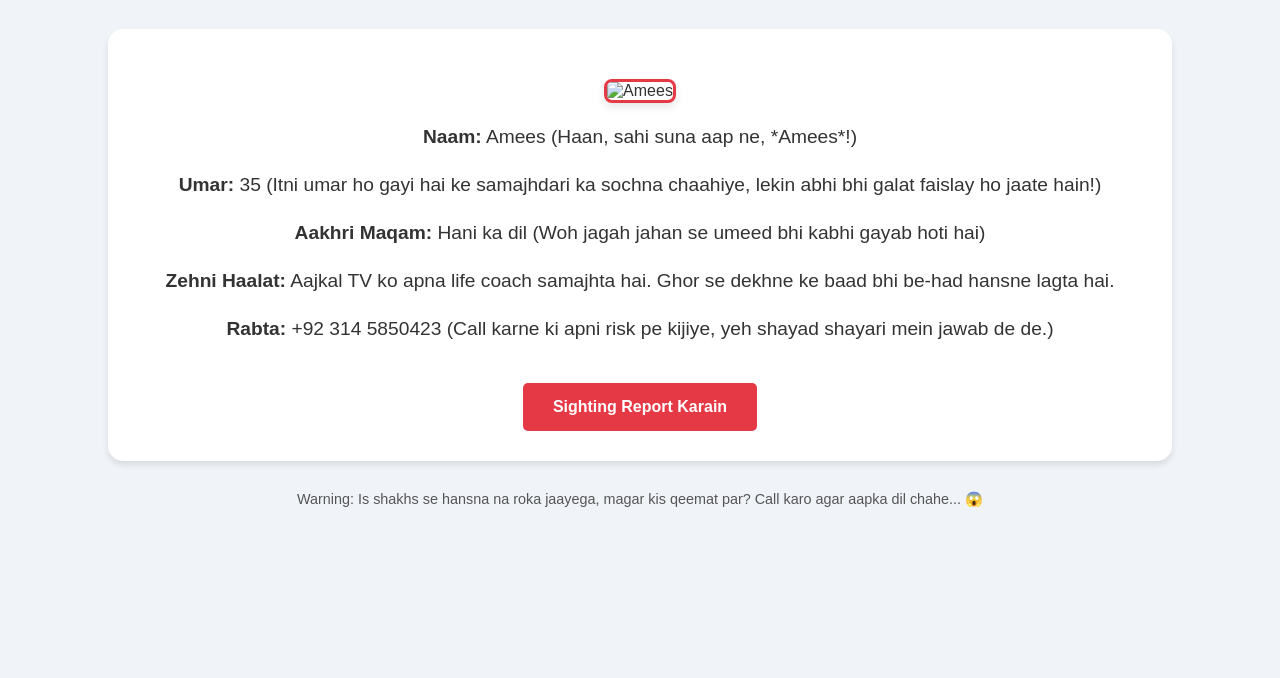
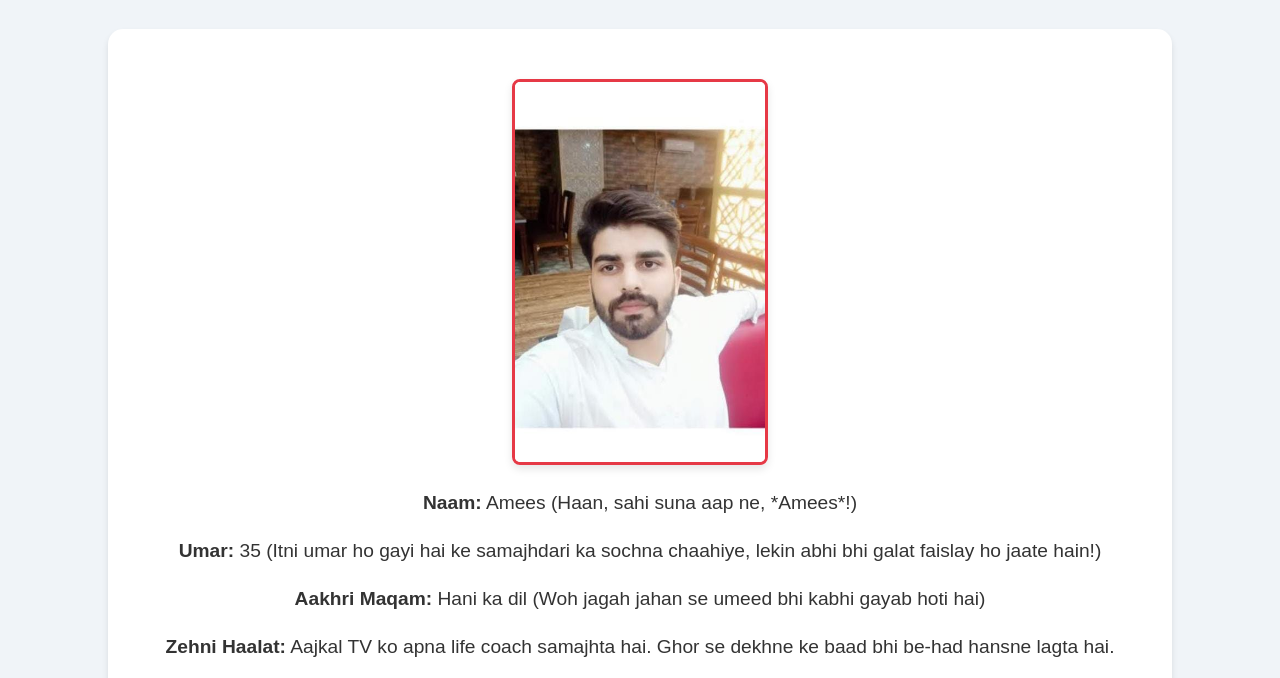
Before and after one commit to MuhammadOsama1432/lost, a plain HTML site: page lost.html in a window 1280 px wide. Shown: the part 99-777 px from the top of the page. Drawn offline with Linux system fonts and the light colour scheme.

Commit message:
Update lost.html

```diff
--- a/lost.html
+++ b/lost.html
@@ -67,7 +67,7 @@
 
   <div class="container">
     <!-- Update image path here -->
-    <img src="amees/amees.jpg" alt="Amees" />
+    <img src="amees.jpeg" alt="Amees" />
 
     <div class="details">
       <p><strong>Naam:</strong> Amees (Haan, sahi suna aap ne, *Amees*!)</p>
```
